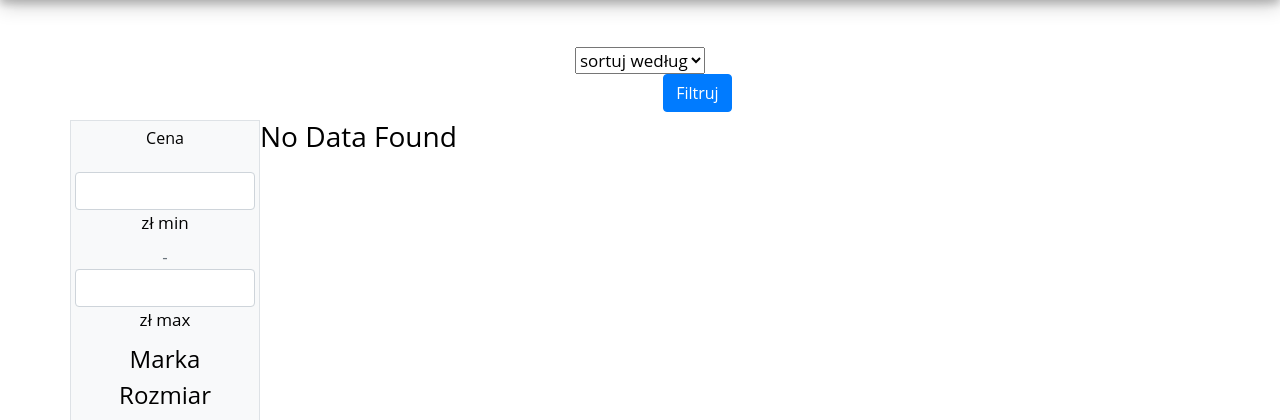
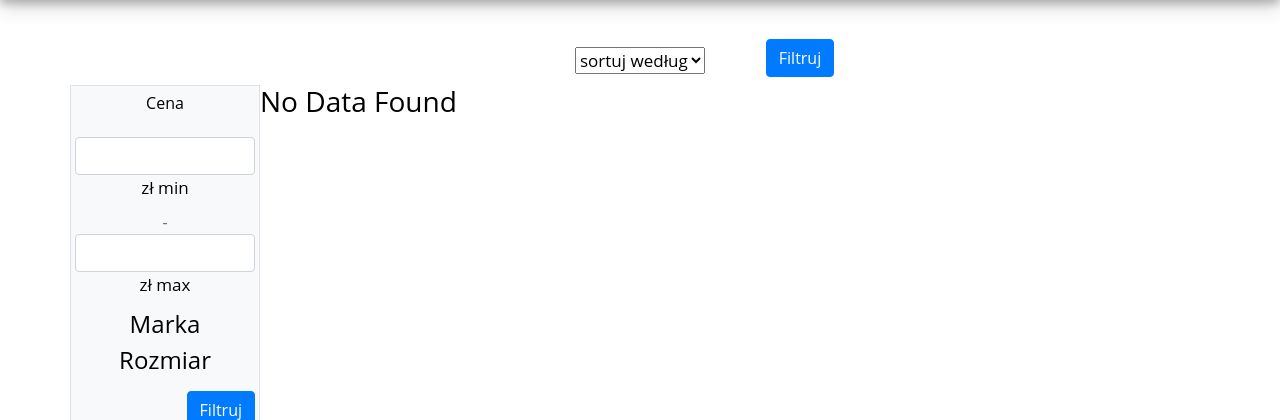
Before and after one commit to GrzegorzSek/OnlineStore, a PHP site: page /listofproducts.php?category=1 in a window 1280 px wide. Shown: the part 58-478 px from the top of the page. Run offline with PHP 8.4, Linux system fonts and the light colour scheme; the visitor is signed in with stand-in values (Sample User, id 1); data that the repository does not hold is empty.

Commit message:
listofproducts-filter-button-fix

```diff
--- a/listofproducts.php
+++ b/listofproducts.php
@@ -104,9 +104,11 @@ $subcategory=$_GET["subcategory"];
 								<option value="a_to_z">A-Z</option>
 								<option value="z_to_a">Z-A</option>
 							</select>
-							<button type="button" name="filter" class="btn btn-primary float-right ml-1" id="filter">Filtruj</button>
 							</div>
 						</div>
+					</div>
+					<div class="col-lg-1">
+						<button type="button" name="filter" class="btn btn-primary" id="filter">Filtruj</button>
 					</div>
 				</div>
 			</div>
```
